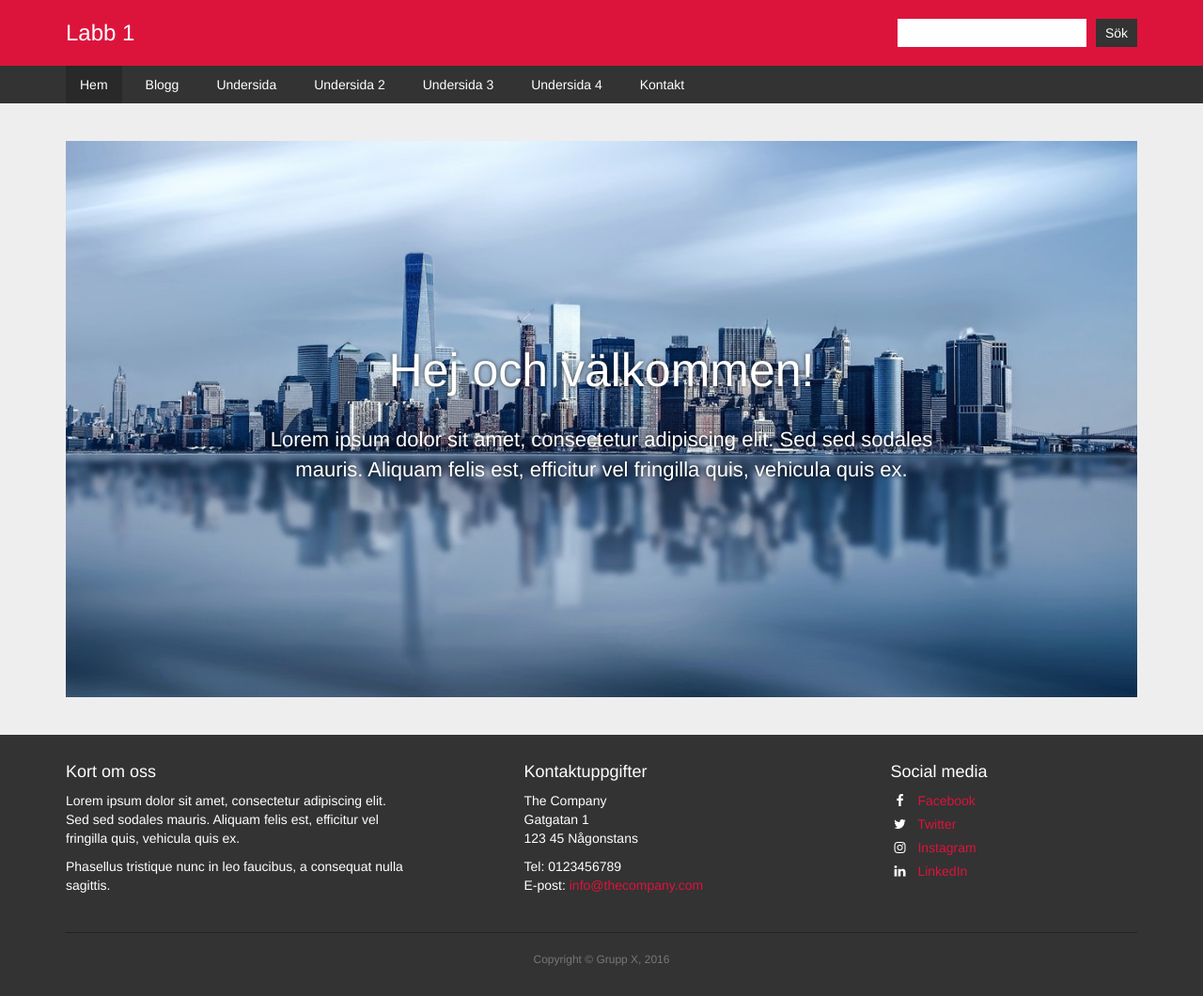
After one commit to elinln/labbtheme, a WordPress theme: template home.php in a window 1280 px wide. The commit adds this page. Shown: the whole page at 94% size. Run offline with PHP 8.4 and a stand-in for WordPress, Linux system fonts and the light colour scheme; the site name, menu and one post (Sample post) are stand-ins, and other content is empty.

Commit message:
File locations

```diff
--- /dev/null
+++ b/functions.php
@@ -0,0 +1,19 @@
+<?php
+    add_theme_support('post-thumbnails');
+    add_theme_support('menus');
+    add_theme_support('widgets');
+
+
+    add_action( 'wp_footer', 'min_egna_funktion' );
+
+    function min_egna_funktion() {
+       // echo 'banan';
+    }
+
+
+    add_action( 'elins-welcoming', 'hejsan_funktion');
+
+    function hejsan_funktion() {
+       // echo 'Välkommen hit!';
+    }
+?>
--- a/header.php
+++ b/header.php
@@ -2,11 +2,11 @@
 <html>
 <head>
 	<meta charset="UTF-8" />
-	<title>Labb 1</title>
-	<link href="css/font-awesome.css" rel="stylesheet" type="text/css" />
-	<link href="css/bootstrap.css" rel="stylesheet" type="text/css" />
-	<link href="css/style.css" rel="stylesheet" type="text/css" />
-	<script src="js/jquery.js"></script>
+	<title>Labb 1 Elin</title>
+	<link href="<?= get_template_directory_uri().'/css/font-awesome.css' ?>" rel="stylesheet" type="text/css" />
+	<link href="<?= get_template_directory_uri().'/css/bootstrap.css' ?>" rel="stylesheet" type="text/css" />
+	<link href="<?= get_template_directory_uri().'/css/style.css' ?>" rel="stylesheet" type="text/css" />
+	<script src="<?= get_template_directory_uri().'/js/jquery.js' ?>"></script>
     <?php
         wp_head();
     ?>
--- /dev/null
+++ b/home.php
@@ -0,0 +1,75 @@
+<?php
+    get_header();
+?>
+
+<body>
+
+		<div class="mobile-search">
+			<form id="searchform" class="searchform">
+				<div>
+					<label class="screen-reader-text">Sök efter:</label>
+					<input type="text" />
+					<input type="submit" value="Sök" />
+				</div>
+			</form>
+		</div>
+
+		<nav id="nav">
+			<div class="container">
+				<div class="row">
+					<div class="col-xs-12">
+						<ul class="menu">
+							<li class="current-menu-item">
+								<a href="index.html">Hem</a>
+							</li>
+							<li>
+								<a href="blogg.html">Blogg</a>
+							</li>
+							<li>
+								<a href="undersida.html">Undersida</a>
+							</li>
+							<li>
+								<a href="undersida2.html">Undersida 2</a>
+							</li>
+							<li>
+								<a href="undersida3.html">Undersida 3</a>
+							</li>
+							<li>
+								<a href="undersida4.html">Undersida 4</a>
+							</li>
+							<li>
+								<a href="kontakt.html">Kontakt</a>
+							</li>
+						</ul>
+					</div>
+				</div>
+			</div>
+		</nav>
+
+		<main>
+			<section>
+				<div class="container">
+					<div class="row">
+						<div class="col-xs-12">
+							<div class="hero">
+                                <img src="<?= get_template_directory_uri().'/img/city.jpg' ?>" alt="">
+								<div class="text">
+									<h1>Hej och välkommen!</h1>
+									<p>Lorem ipsum dolor sit amet, consectetur adipiscing elit. Sed sed sodales mauris. Aliquam felis est, efficitur vel fringilla quis, vehicula quis ex.</p>
+								</div>
+							</div>
+						</div>
+					</div>
+				</div>
+			</section>
+		</main>
+
+
+
+    <script src="<?= get_template_directory_uri().'/js/script.js' ?>"></script>
+
+    <?php
+        get_footer();
+    ?>
+</body>
+</html>
```
